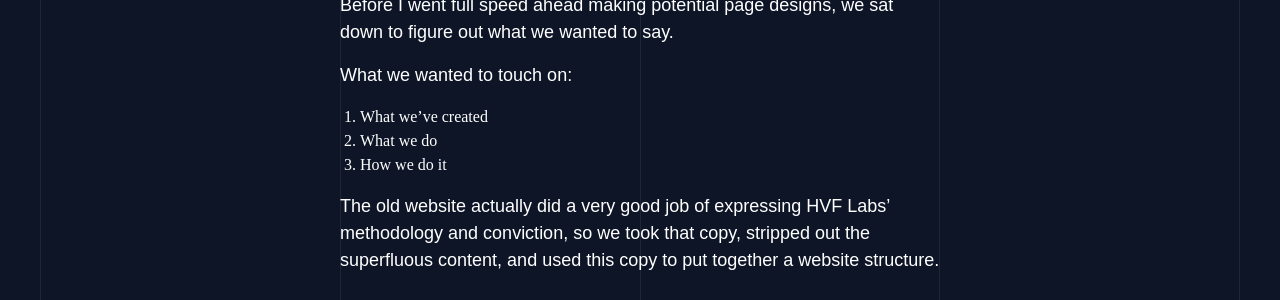
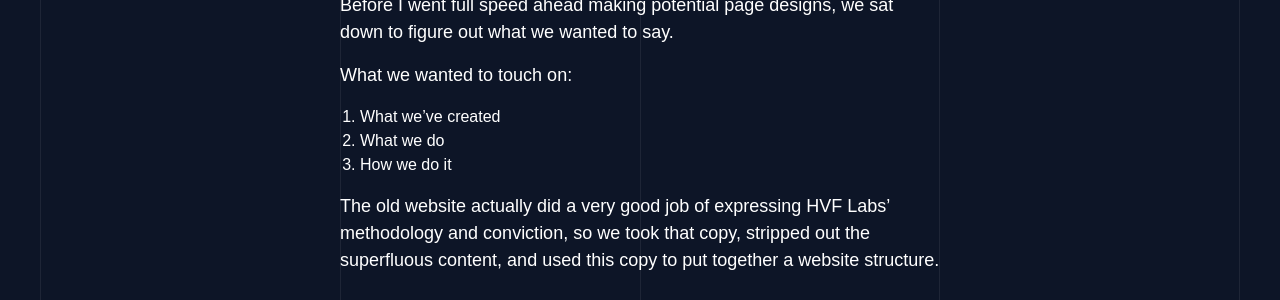
Before and after one commit to cyxzheng/cyxzheng.github.io, a Jekyll site: the page built from _projects/hvf.md, in a window 1280 px wide and 1400 px high, scrolled down 5038 px. Shown: the part 150-450 px from the top of the window. Built offline with Jekyll 4.4.1, drawn with Linux system fonts in a browser that asks for light colours; some web fonts are replaced.

Commit message:
fixed bullet fonts

```diff
--- a/_sass/_project.scss
+++ b/_sass/_project.scss
@@ -131,7 +131,7 @@
     }
 
     ol, ul {
-        font-family: Sofia Pro;
+        font-family: "sofia-pro", sans-serif;
         font-style: normal;
         font-weight: normal;
         font-size: 16px;
```
